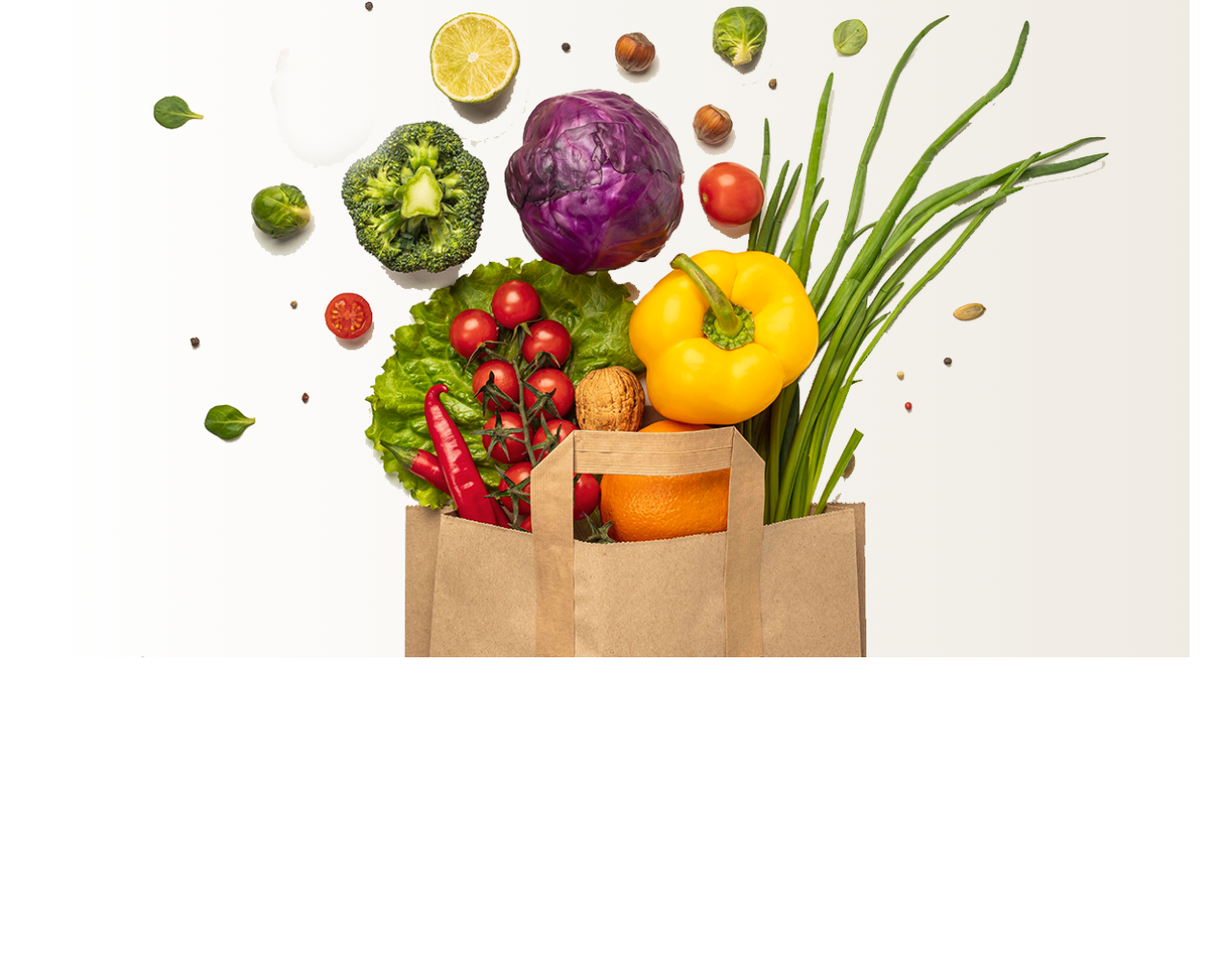
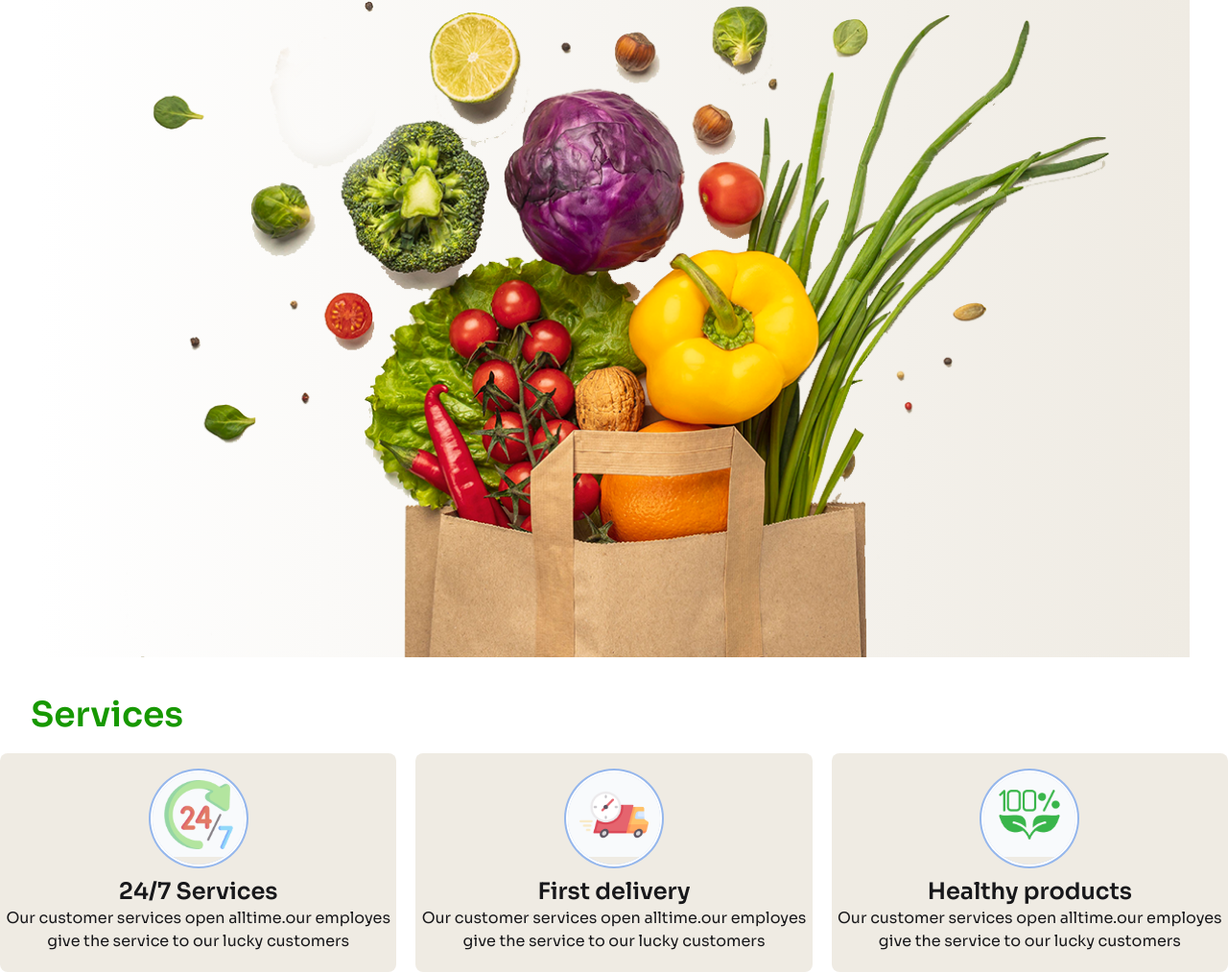
Before and after one commit to elias-deoun/flower-web-dv, a plain HTML site: page index.html in a window 1280 px wide. Shown: the part 482-1495 px from the top of the page at 96% size. Before the commit the page ends 1207 px from the top, so only its background shows below. Drawn offline with nearby package versions, Linux system fonts and the light colour scheme.

Commit message:
service section completed

```diff
--- a/index.html
+++ b/index.html
@@ -7,6 +7,8 @@
   <link rel="preconnect" href="https://fonts.googleapis.com">
 <link rel="preconnect" href="https://fonts.gstatic.com" crossorigin>
 <link href="https://fonts.googleapis.com/css2?family=Sora:wght@100..800&display=swap" rel="stylesheet">
+<link href="https://cdn.jsdelivr.net/npm/daisyui@5" rel="stylesheet" type="text/css" />
+
   <script src="https://cdn.tailwindcss.com"></script>
 
 
@@ -57,16 +59,60 @@
 <p>Shop your daily essentials at unbeatable prices. From fresh produce to  <br> staples, we’ve got you covered every day!</p>
  </div>
 
-  <div class=" bg-gradient-to-r left-[#FFFFFF] to-[#EFEBE3]">
   <div class=" mx-auto bg-gradient-to-r from-[#FFFFFF] to-[#EFEBE3] flex justify-center items-center">
     <img src="c2-assets/hero-vegetables.png" alt="">
 
   </div>
-  </div>
-
-
 
   </header>
+  <main>
+    <section class=" container mx-auto">
+      <h2 class="text-[#179800] font-semibold text-4xl mx-8">Services</h2>
+     <div class="grid grid-cols-3 gap-5 mt-5 max-w-7xl justify-center items-center">
+      <div class="flex flex-col bg-[#EFEBE3] max-w-lg gap-3 items-center py-5 rounded-lg">
+     <div class="avatar">
+  <div class="ring-primary ring-offset-base-100 w-24 h-24 rounded-full ring-2 ring-offset-2">
+    <img class="px-3 py-2 bg-slate-50 " src="c2-assets/service.png" />
+  </div>
+</div>
+
+  <div class="text-center">
+    <h3 class="font-semibold text-2xl">24/7 Services </h3>
+    <p>Our customer services open alltime.our employes give the service to our lucky customers</p>
+
+     </div>
+     </div>
+      <div class="flex flex-col bg-[#EFEBE3] max-w-lg gap-3 items-center py-5 rounded-lg">
+     <div class="avatar">
+  <div class="ring-primary ring-offset-base-100 w-24 h-24 rounded-full ring-2 ring-offset-2">
+    <img class="px-3 py-2 bg-slate-50 " src="c2-assets/delivery.png" />
+  </div>
+</div>
+
+  <div class="text-center">
+    <h3 class="font-semibold text-2xl">First delivery </h3>
+    <p>Our customer services open alltime.our employes give the service to our lucky customers</p>
+
+     </div>
+     </div>
+      <div class="flex flex-col bg-[#EFEBE3] max-w-lg gap-3 items-center py-5 rounded-lg">
+     <div class="avatar">
+  <div class="ring-primary ring-offset-base-100 w-24 h-24 rounded-full ring-2 ring-offset-2">
+    <img class="px-3 py-2 bg-slate-50 " src="c2-assets/healthy.png" />
+  </div>
+</div>
+
+  <div class="text-center">
+    <h3 class="font-semibold text-2xl">Healthy products</h3>
+    <p>Our customer services open alltime.our employes give the service to our lucky customers</p>
+
+     </div>
+     </div>
+     </div>
+
+    </section>
+
+  </main>
 
 </body>
 </html>
```
